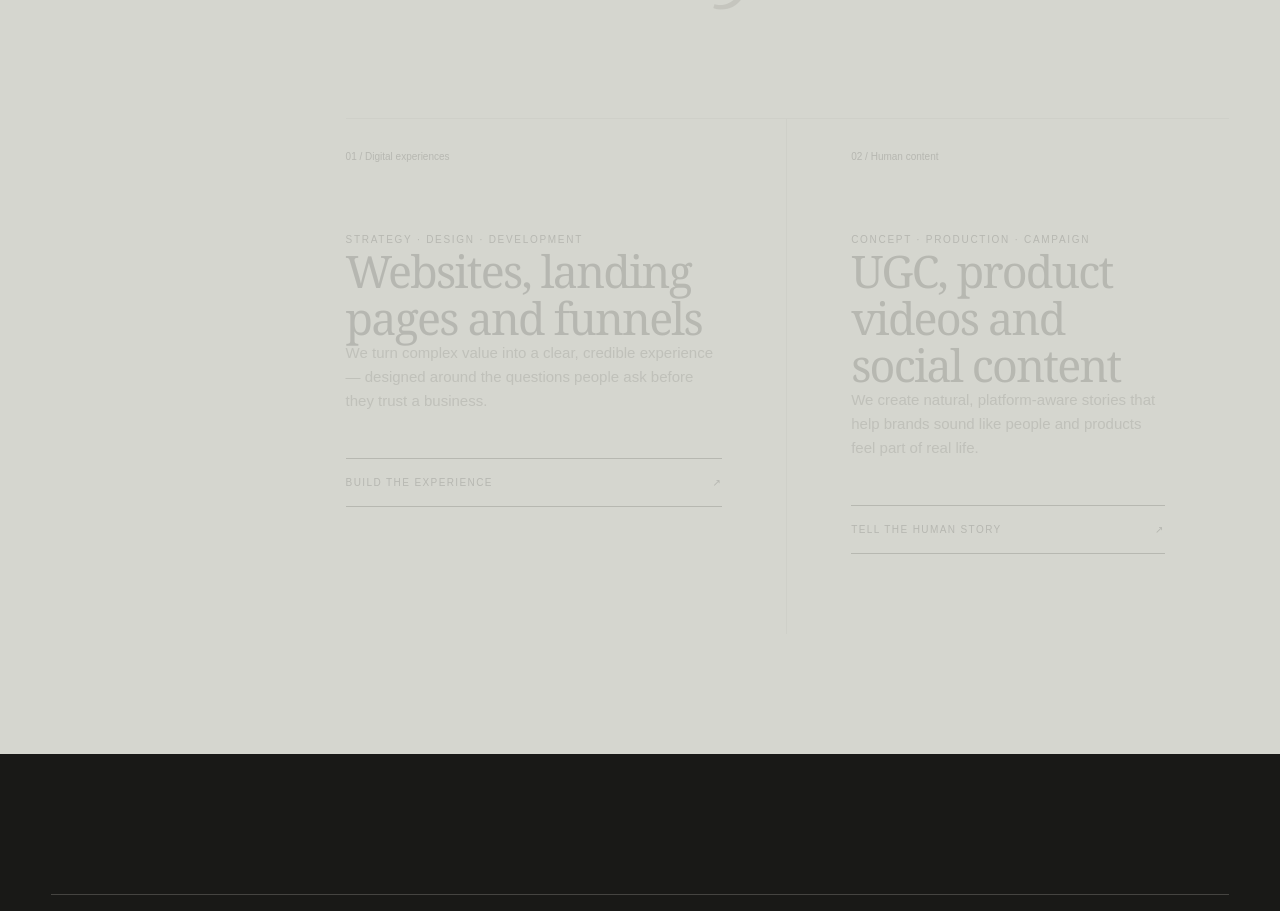
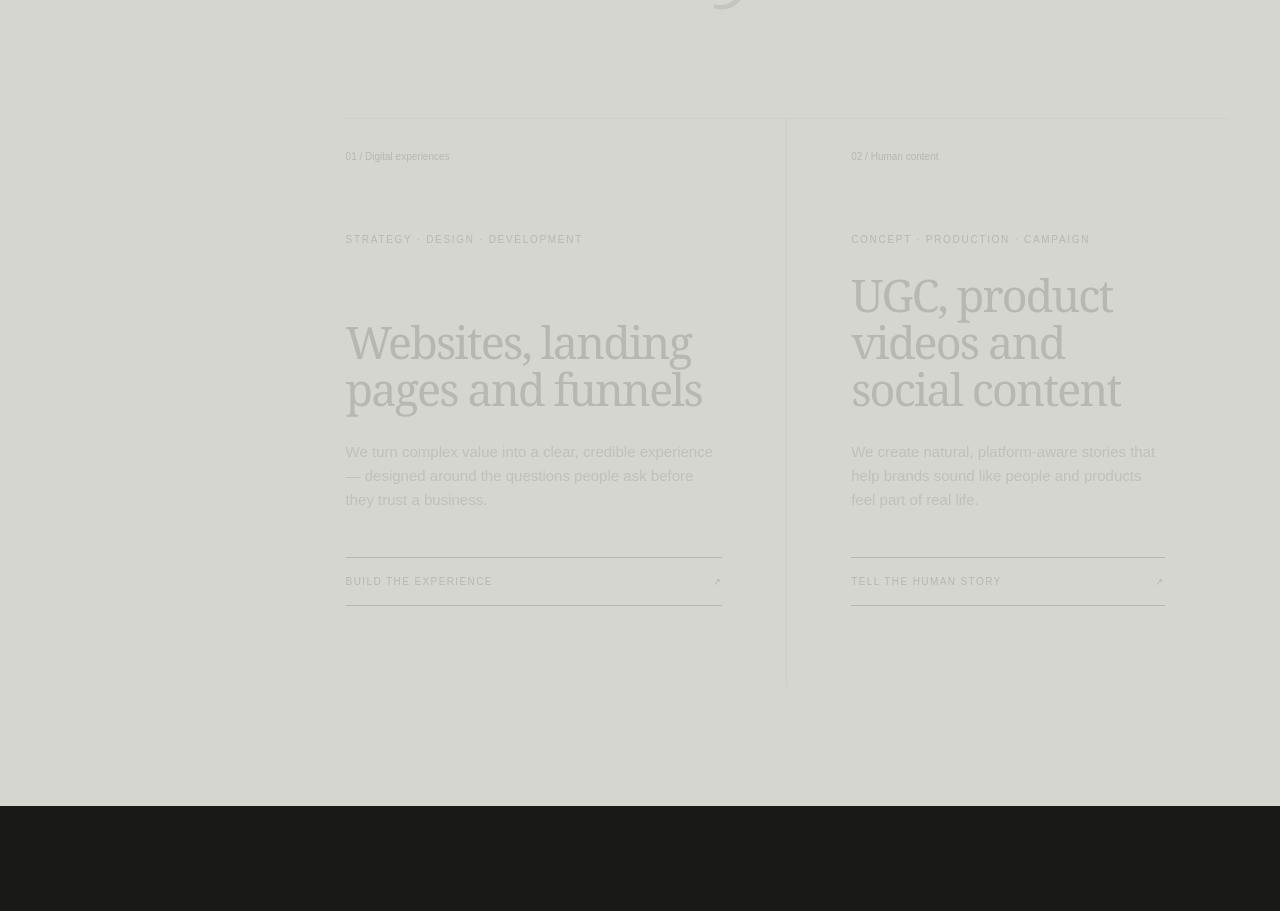
Before and after one commit to grossauerchristoph-source/wetworldwanderlust-studio, a Next.js app: page / in a window 1280 px wide. Shown: the part 8695-9606 px from the top of the page. Built offline with nearby package versions, Linux system fonts and the light colour scheme.

Commit message:
Align Two Core Disciplines rhythm

```diff
--- a/app/globals.css
+++ b/app/globals.css
@@ -140,14 +140,14 @@ h2 em { font-weight:400; color:#716f66; }
 .offer-intro { margin:100px 0 120px 25%; display:grid; grid-template-columns:1.1fr .55fr; gap:9vw; align-items:end; }
 .offer-intro h2 { margin:0; }
 .offer-intro p { font:400 19px/1.55 var(--serif); }
-.offer-grid { margin-left:25%; display:grid; grid-template-columns:1fr 1fr; border-top:1px solid var(--line); }
+.offer-grid { --offer-space-kicker:65px; --offer-space-heading:24px; --offer-space-copy:28px; --offer-space-cta:45px; margin-left:25%; display:grid; grid-template-columns:1fr 1fr; align-items:stretch; border-top:1px solid var(--line); }
 .offer-grid article { padding:25px 5vw 80px 0; border-right:1px solid var(--line); }
 .offer-grid article+article { padding-left:5vw; border-right:0; }
 .offer-grid article>span { font-size:10px; }
-.offer-grid .kicker { margin-top:65px; }
-.offer-grid h3 { font:400 clamp(32px,3.5vw,54px)/1.05 var(--serif); letter-spacing:-.04em; }
-.offer-grid article>p:not(.kicker) { max-width:430px; color:#53534e; line-height:1.6; }
-.offer-grid a { margin-top:45px; padding:16px 0; border-top:1px solid var(--ink); border-bottom:1px solid var(--ink); display:flex; justify-content:space-between; font-size:10px; text-transform:uppercase; letter-spacing:.14em; transition:padding .25s ease; }
+.offer-grid .kicker { margin:var(--offer-space-kicker) 0 0; }
+.offer-grid h3 { min-height:3.15em; margin:var(--offer-space-heading) 0 0; display:flex; align-items:flex-end; font:400 clamp(32px,3.5vw,54px)/1.05 var(--serif); letter-spacing:-.04em; }
+.offer-grid article>p:not(.kicker) { max-width:430px; margin:var(--offer-space-copy) 0 0; color:#53534e; line-height:1.6; }
+.offer-grid a { margin-top:var(--offer-space-cta); padding:16px 0; border-top:1px solid var(--ink); border-bottom:1px solid var(--ink); display:flex; justify-content:space-between; font-size:10px; text-transform:uppercase; letter-spacing:.14em; transition:padding .25s ease; }
 .offer-grid a:hover { padding-left:10px; padding-right:10px; }
 .process { min-height:900px; }
 .process-heading { margin:100px 0 120px 25%; display:grid; grid-template-columns:1.2fr .5fr; gap:9vw; align-items:end; }
```
